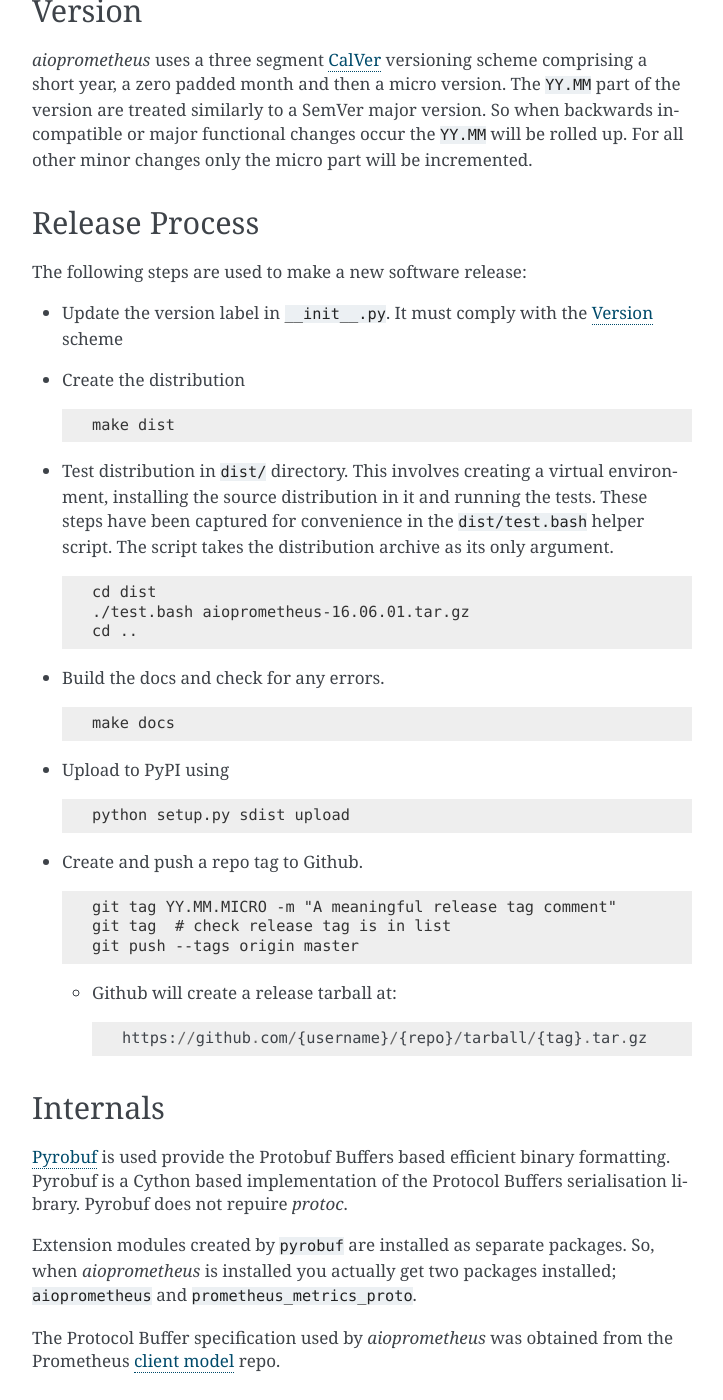
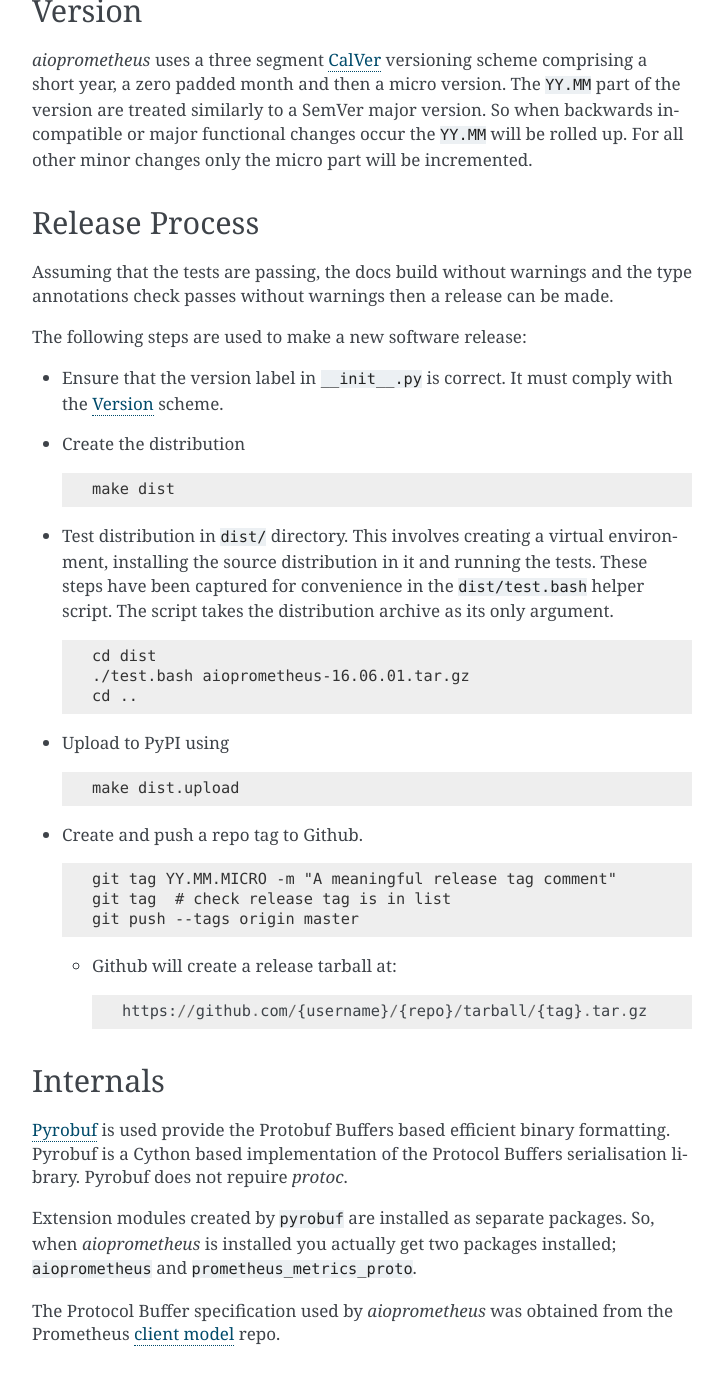
Before and after one commit to claws/aioprometheus, a Sphinx documentation site: the page built from docs/dev/index.rst, in a window 1280 px wide and 1400 px high, scrolled down 2804 px. Shown: the whole window, without its empty margins (388-1111 px from the left). Built offline with Sphinx 7.4.7, drawn with Linux system fonts in a browser that asks for light colours; pages that are not in the unit, such as notebooks, are missing from menus; some of the changed text lies outside the part shown.

Commit message:
code cleanups

```diff
--- a/aioprometheus/__init__.py
+++ b/aioprometheus/__init__.py
@@ -7,4 +7,4 @@
 from .registry import Registry, CollectorRegistry
 from .service import Service
 
-__version__ = "16.08.05"
+__version__ = "16.08.06"
--- a/docs/conf.py
+++ b/docs/conf.py
@@ -306,5 +306,6 @@
     subprocess.check_call(
         [cmd_path, '--no-toc', '-o', 'api', '../aioprometheus', '--force'])
 
+
 def setup(app):
     app.connect('builder-inited', run_apidoc)
--- a/docs/dev/index.rst
+++ b/docs/dev/index.rst
@@ -168,10 +168,14 @@
 Release Process
 ---------------
 
+Assuming that the tests are passing, the docs build without warnings and the
+type annotations check passes without warnings then a release can be made.
+
 The following steps are used to make a new software release:
 
-- Update the version label in ``__init__.py``. It must comply with the
-  :ref:`version-label` scheme
+- Ensure that the version label in ``__init__.py`` is correct. It must comply
+  with the :ref:`version-label` scheme.
+
 - Create the distribution
 
   .. code-block:: console
@@ -190,17 +194,11 @@
       ./test.bash aioprometheus-16.06.01.tar.gz
       cd ..
 
-- Build the docs and check for any errors.
-
-  .. code-block:: console
-
-      make docs
-
 - Upload to PyPI using
 
   .. code-block:: console
 
-      python setup.py sdist upload
+      make dist.upload
 
 - Create and push a repo tag to Github.
 
```
Also changed, not shown: other parts of docs/dev/index.rst (+1 -1 lines), README.rst (+53 -0 lines), 5 other files.
